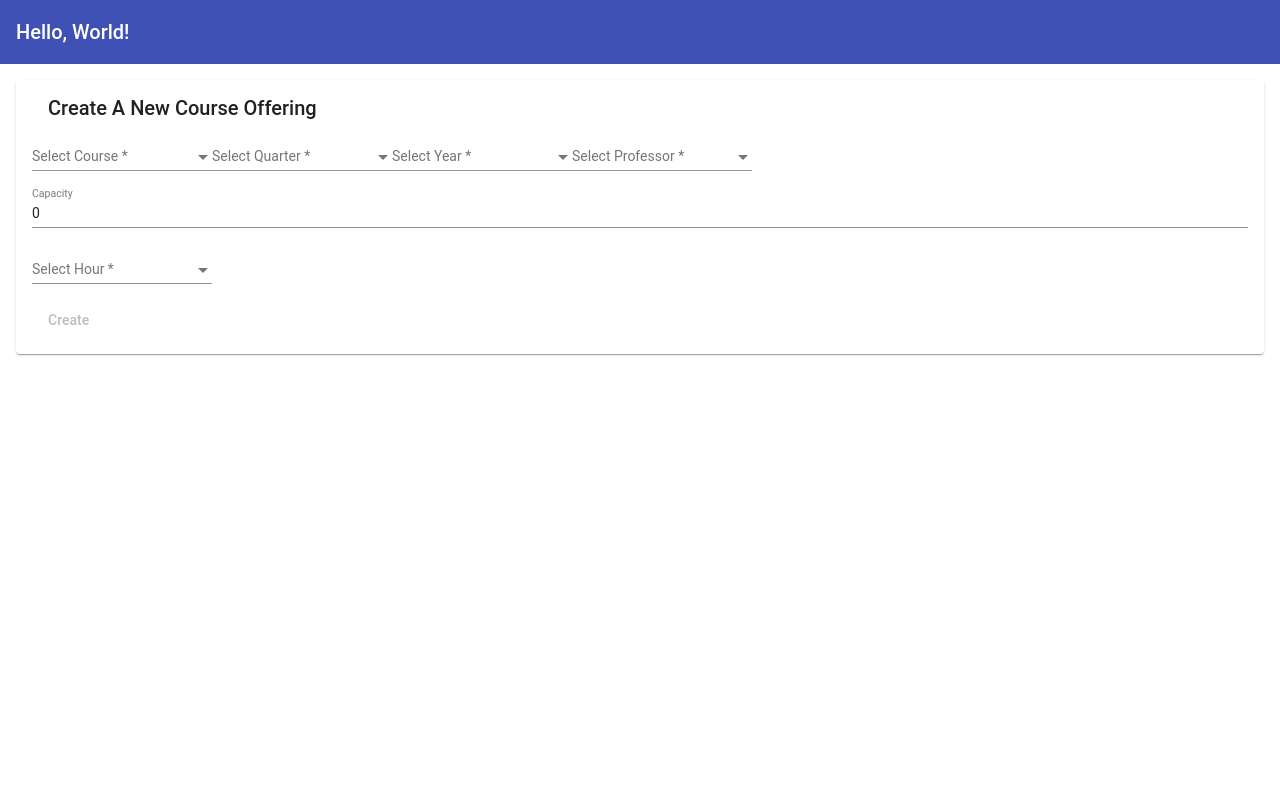
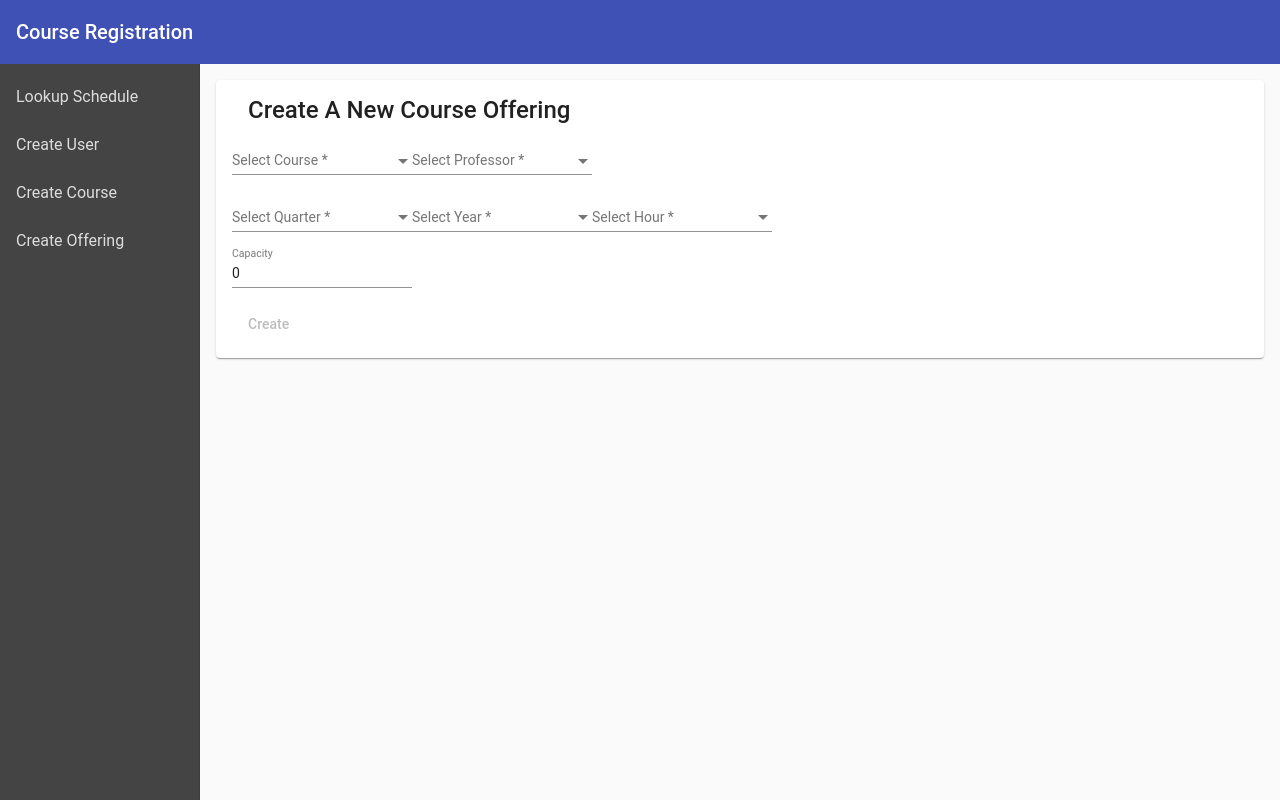
Before and after one commit to Rajalakshmi001/CourseRegistration-Couchbase, an Angular app in the folder frontend/CourseRegistration/: page /create-offering in a window 1280 px wide. Built offline with nearby package versions, Linux system fonts and the light colour scheme.

Commit message:
ui changes

```diff
--- a/frontend/CourseRegistration/src/app/app-routing.module.ts
+++ b/frontend/CourseRegistration/src/app/app-routing.module.ts
@@ -5,7 +5,7 @@ import { Routes, RouterModule } from '@angular/router';
 import { UserPageComponent } from './components/user-page/user-page.component';
 import { CreateUserComponent } from './components/create-student/create-student.component';
 import { RegisterComponent } from './components/register/register.component';
-import { LookupComponent } from './lookup/lookup.component';
+import { LookupComponent } from './components/lookup/lookup.component';
 
 const routes: Routes = [{
   path: 'user',
--- a/frontend/CourseRegistration/src/app/app.component.html
+++ b/frontend/CourseRegistration/src/app/app.component.html
@@ -1,8 +1,21 @@
-<mat-toolbar color="primary">
-  <span>{{'Hello, World!'}}</span>
+<mat-toolbar color="primary" role="header">
+  <button mat-icon-button *ngIf="isMobile" (click)="toggleSidebar()">
+    <mat-icon>menu</mat-icon>
+  </button>
+  <span>Course Registration</span>
 </mat-toolbar>
-<main>
-  <router-outlet>
-
-  </router-outlet>
-</main>
+<mat-drawer-container class="app-container">
+  <mat-drawer [mode]="isMobile ? 'over' : 'side'" [opened]="isMobile ? sidebarOpen : true" role="navigation">
+    <mat-nav-list>
+      <a mat-list-item routerLink="lookup" (click)="sidebarOpen = false">Lookup Schedule</a>
+      <a mat-list-item routerLink="create-user" (click)="sidebarOpen = false">Create User</a>
+      <a mat-list-item routerLink="create-course" (click)="sidebarOpen = false">Create Course</a>
+      <a mat-list-item routerLink="create-offering" (click)="sidebarOpen = false">Create Offering</a>
+    </mat-nav-list>
+  </mat-drawer>
+  <mat-drawer-content>
+    <main>
+      <router-outlet></router-outlet>
+    </main>
+  </mat-drawer-content>
+</mat-drawer-container>
--- a/frontend/CourseRegistration/src/app/app.component.scss
+++ b/frontend/CourseRegistration/src/app/app.component.scss
@@ -0,0 +1,22 @@
+.app-container {
+  position: absolute;
+  top: 64px;
+  @media (max-width: 600px) {
+    top: 56px;
+  }
+  bottom: 0;
+  left: 0;
+  right: 0;
+  mat-drawer {
+    min-width: 200px;
+    a {
+      color: #ddd;
+      text-align: center;
+    }
+    background-color: #444;
+  }
+}
+
+.mat-icon-button {
+  margin-right: 8px;
+}
--- a/frontend/CourseRegistration/src/app/app.component.ts
+++ b/frontend/CourseRegistration/src/app/app.component.ts
@@ -1,4 +1,5 @@
-import { Component } from '@angular/core';
+import { Component, HostListener } from '@angular/core';
+import { DeviceService } from './services/device/device.service';
 
 @Component({
   selector: 'app-root',
@@ -6,9 +7,20 @@ import { Component } from '@angular/core';
   styleUrls: ['./app.component.scss']
 })
 export class AppComponent {
-  title = 'app';
 
-  constructor() {
+  public sidebarOpen = false;
+  public isMobile: boolean;
 
+  constructor(public device: DeviceService) {
+    this.isMobile = this.device.isMobile;
+  }
+
+  @HostListener('window:resize', ['$event'])
+    onResize(event) {
+      this.isMobile = this.device.isMobile;
+    }
+
+  public toggleSidebar() {
+    this.sidebarOpen = !this.sidebarOpen;
   }
 }
--- a/frontend/CourseRegistration/src/app/components/create-offering/create-offering.component.html
+++ b/frontend/CourseRegistration/src/app/components/create-offering/create-offering.component.html
@@ -5,45 +5,56 @@
 
   <mat-card-content>
     <form [formGroup]="form">
+      <div>
         <mat-form-field>
-                <mat-select placeholder="Select Course" formControlName="course" class="full-width-input">
+          <mat-select placeholder="Select Course" formControlName="course">
             <mat-option *ngFor="let course of courses" [value]="course.value">
               {{course.name}}
             </mat-option>
           </mat-select>
         </mat-form-field>
+
         <mat-form-field>
-                <mat-select placeholder="Select Quarter" formControlName="quarter" class="full-width-input">
+          <mat-select placeholder="Select Professor" formControlName="professor">
+            <mat-option *ngFor="let prof of professors" [value]="prof.value">
+              {{prof.name}}
+            </mat-option>
+          </mat-select>
+        </mat-form-field>
+      </div>
+
+      <div>
+        <mat-form-field>
+          <mat-select placeholder="Select Quarter" formControlName="quarter">
             <mat-option *ngFor="let quarter of quarters" [value]="quarter.value">
               {{quarter.name}}
             </mat-option>
           </mat-select>
         </mat-form-field>
+
         <mat-form-field>
-                <mat-select placeholder="Select Year" formControlName="year" class="full-width-input">
+          <mat-select placeholder="Select Year" formControlName="year">
             <mat-option *ngFor="let year of years" [value]="year">
               {{year}}
             </mat-option>
           </mat-select>
         </mat-form-field>
+
         <mat-form-field>
-                <mat-select placeholder="Select Professor" formControlName="professor" class="full-width-input">
-                    <mat-option *ngFor="let prof of professors" [value]="prof.value">
-                        {{prof.name}}
+          <mat-select placeholder="Select Hour" formControlName="hour">
+            <mat-option *ngFor="let h of hours" [value]="h">
+              {{h}} hour
             </mat-option>
           </mat-select>
         </mat-form-field>
-            <mat-form-field class="full-width-input">
+      </div>
+
+      <div>
+        <mat-form-field>
           <input type="number" matInput placeholder="Capacity" formControlName="capacity">
         </mat-form-field>
-            <mat-form-field>
-                <mat-select placeholder="Select Hour" formControlName="hour" class="full-width-input">
-                    <mat-option *ngFor="let h of hours" [value]="h">
-                        {{h}}
-                    </mat-option>
-                </mat-select>
-            </mat-form-field>
-            <br/>
+      </div>
+
       <button mat-button [disabled]="form.invalid" color="primary" (click)="createOffering()">Create</button>
     </form>
   </mat-card-content>
--- a/frontend/CourseRegistration/src/app/components/lookup/lookup.component.html
+++ b/frontend/CourseRegistration/src/app/components/lookup/lookup.component.html
@@ -1,4 +1,4 @@
-<mat-card>
+<!-- <mat-card>
     <mat-card-header>
       <mat-card-title>Register Student For A Course</mat-card-title>
     </mat-card-header>
@@ -34,4 +34,4 @@
 
 
     </mat-card-content>
-  </mat-card>
+  </mat-card> -->
--- /dev/null
+++ b/frontend/CourseRegistration/src/app/services/device/device.service.ts
@@ -0,0 +1,12 @@
+import { Injectable } from '@angular/core';
+
+@Injectable()
+export class DeviceService {
+
+  constructor() { }
+
+  get isMobile(): boolean {
+    return window.innerWidth <= 600;
+  }
+
+}
--- a/frontend/CourseRegistration/src/index.html
+++ b/frontend/CourseRegistration/src/index.html
@@ -7,6 +7,8 @@
 
   <meta name="viewport" content="width=device-width, initial-scale=1">
   <link rel="icon" type="image/x-icon" href="favicon.ico">
+  <link href="https://fonts.googleapis.com/icon?family=Material+Icons" rel="stylesheet">
+
 </head>
 <body>
   <app-root></app-root>
--- a/frontend/CourseRegistration/src/styles.scss
+++ b/frontend/CourseRegistration/src/styles.scss
@@ -1,35 +1,35 @@
 /* You can add global styles to this file, and also import other style files */
+
 @import '~@angular/material/theming';
 // Plus imports for other components in your app.
-
 // Include the common styles for Angular Material. We include this here so that you only
 // have to load a single css file for Angular Material in your app.
 // Be sure that you only ever include this mixin once!
 @include mat-core();
-
 // Define the palettes for your theme using the Material Design palettes available in palette.scss
 // (imported above). For each palette, you can optionally specify a default, lighter, and darker
 // hue. Available color palettes: https://www.google.com/design/spec/style/color.html
 $course-registrartion-primary: mat-palette($mat-indigo);
-$course-registrartion-accent:  mat-palette($mat-pink, A200, A100, A400);
-
+$course-registrartion-accent : mat-palette($mat-pink, A200, A100, A400);
 // The warn palette is optional (defaults to red).
-$course-registrartion-warn:    mat-palette($mat-red);
-
+$course-registrartion-warn : mat-palette($mat-red);
 // Create the theme object (a Sass map containing all of the palettes).
 $course-registrartion-theme: mat-light-theme($course-registrartion-primary, $course-registrartion-accent, $course-registrartion-warn);
-
 // Include theme styles for core and each component used in your app.
 // Alternatively, you can import and @include the theme mixins for each component
 // that you are using.
 @include angular-material-theme($course-registrartion-theme);
-
 body {
   margin: 0;
 }
+
 mat-card {
   margin: 16px;
   .full-width-input {
     width: 100%;
   }
 }
+
+.mat-card-header .mat-card-title {
+  font-size: 1.5rem;
+}
```
Also changed, not shown: frontend/CourseRegistration/src/app/app.module.ts (+9 -2 lines), 1 other file (tests, documents, lock files or other folders). Lines whose indentation alone changed are shown as unchanged.
